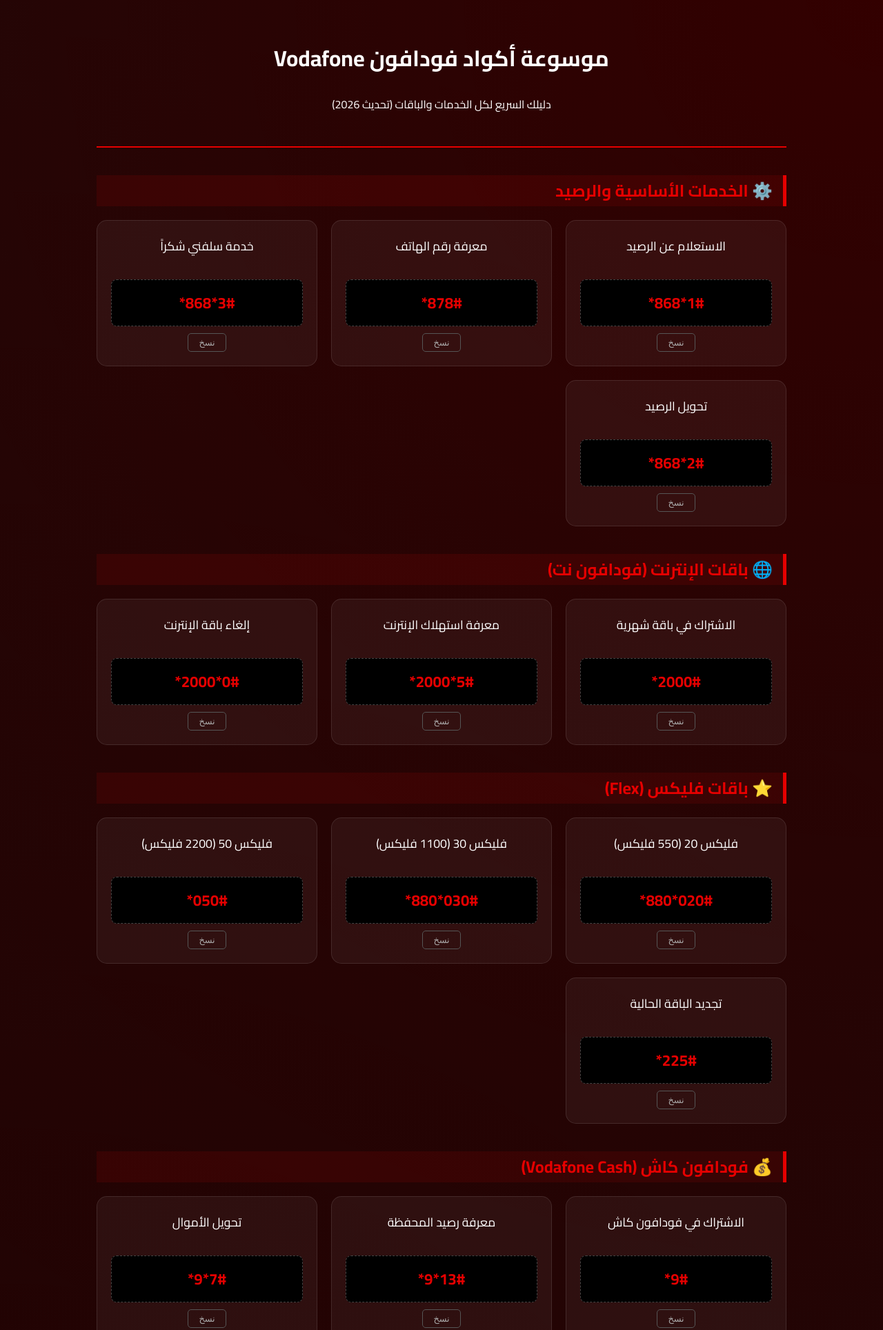
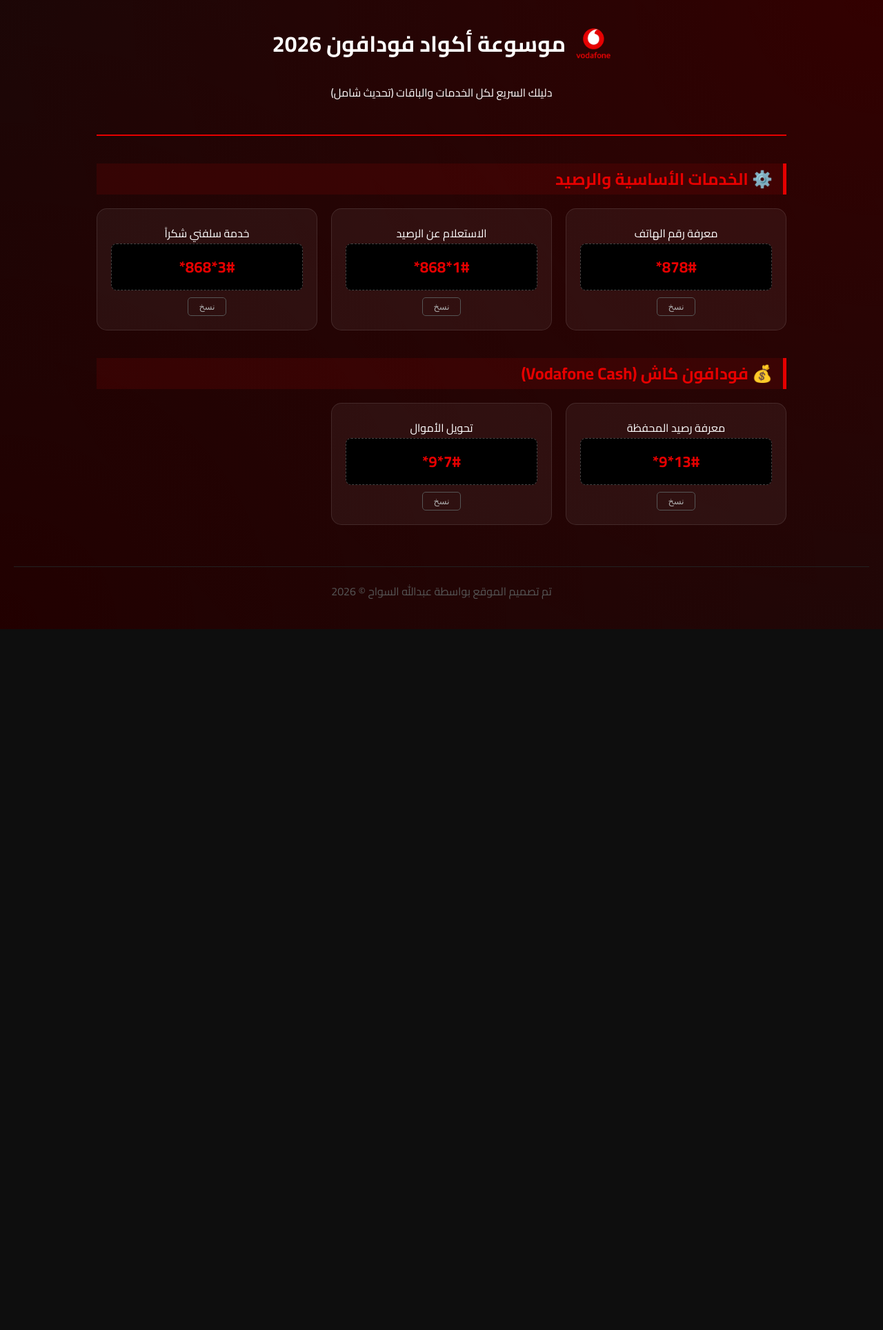
Before and after one commit to abdoahmed17087-beep/vodafone-codes, a plain HTML site: page index.html in a window 1280 px wide. Shown: the part 17-1945 px from the top of the page at 69% size. After the commit the page ends 929 px from the top, so only its background shows below. Drawn offline with Linux system fonts and the light colour scheme.

Commit message:
Update index.html

```diff
--- a/index.html
+++ b/index.html
@@ -23,11 +23,32 @@
 
         .container { max-width: 1000px; margin: 0 auto; }
 
+        /* تنسيق الهيدر مع الصورة والعنوان */
         header {
-            text-align: center;
+            display: flex;
+            flex-direction: column;
+            align-items: center;
+            justify-content: center;
             padding: 30px;
             border-bottom: 2px solid var(--voda-red);
             margin-bottom: 30px;
+        }
+
+        .header-title-wrapper {
+            display: flex;
+            align-items: center;
+            gap: 15px; /* المسافة بين الصورة والعنوان */
+            margin-bottom: 10px;
+        }
+
+        .voda-logo {
+            width: 50px; /* حجم الشعار */
+            height: auto;
+        }
+
+        header h1 {
+            margin: 0;
+            font-size: 2rem;
         }
 
         .section-title {
@@ -60,14 +81,6 @@
             background: rgba(230, 0, 0, 0.05);
         }
 
-        .card-title {
-            font-size: 1.1rem;
-            margin-bottom: 15px;
-            display: block;
-            min-height: 50px;
-        }
-
-        /* حل مشكلة ظهور النجمة بعد الشباك */
         .code-text {
             background: #000;
             color: var(--voda-red);
@@ -102,21 +115,25 @@
 
 <div class="container">
     <header>
-        <h1>موسوعة أكواد فودافون Vodafone</h1>
-        <p>دليلك السريع لكل الخدمات والباقات (تحديث 2026)</p>
+        <div class="header-title-wrapper">
+            <!-- صورة شعار فودافون بجانب العنوان -->
+            <img src="d2VicA-removebg-preview.png" alt="Vodafone Logo" class="voda-logo">
+            <h1>موسوعة أكواد فودافون 2026</h1>
+        </div>
+        <p>دليلك السريع لكل الخدمات والباقات (تحديث شامل)</p>
     </header>
 
     <!-- القسم 1: الخدمات الأساسية -->
     <h2 class="section-title">⚙️ الخدمات الأساسية والرصيد</h2>
     <div class="grid">
         <div class="card">
-            <span class="card-title">الاستعلام عن الرصيد</span>
-            <div class="code-text" onclick="copyCode('*868*1#')">*868*1#</div>
+            <span class="card-title">معرفة رقم الهاتف</span>
+            <div class="code-text" onclick="copyCode('*878#')">*878#</div>
             <button class="copy-btn">نسخ</button>
         </div>
         <div class="card">
-            <span class="card-title">معرفة رقم الهاتف</span>
-            <div class="code-text" onclick="copyCode('*878#')">*878#</div>
+            <span class="card-title">الاستعلام عن الرصيد</span>
+            <div class="code-text" onclick="copyCode('*868*1#')">*868*1#</div>
             <button class="copy-btn">نسخ</button>
         </div>
         <div class="card">
@@ -124,66 +141,11 @@
             <div class="code-text" onclick="copyCode('*868*3#')">*868*3#</div>
             <button class="copy-btn">نسخ</button>
         </div>
-        <div class="card">
-            <span class="card-title">تحويل الرصيد</span>
-            <div class="code-text" onclick="copyCode('*868*2*الرقم*المبلغ#')">*868*2#</div>
-            <button class="copy-btn">نسخ</button>
-        </div>
     </div>
 
-    <!-- القسم 2: الإنترنت -->
-    <h2 class="section-title">🌐 باقات الإنترنت (فودافون نت)</h2>
-    <div class="grid">
-        <div class="card">
-            <span class="card-title">الاشتراك في باقة شهرية</span>
-            <div class="code-text" onclick="copyCode('*2000*المبلغ#')">*2000#</div>
-            <button class="copy-btn">نسخ</button>
-        </div>
-        <div class="card">
-            <span class="card-title">معرفة استهلاك الإنترنت</span>
-            <div class="code-text" onclick="copyCode('*2000*5#')">*2000*5#</div>
-            <button class="copy-btn">نسخ</button>
-        </div>
-        <div class="card">
-            <span class="card-title">إلغاء باقة الإنترنت</span>
-            <div class="code-text" onclick="copyCode('*2000*0#')">*2000*0#</div>
-            <button class="copy-btn">نسخ</button>
-        </div>
-    </div>
-
-    <!-- القسم 3: فليكس -->
-    <h2 class="section-title">⭐ باقات فليكس (Flex)</h2>
-    <div class="grid">
-        <div class="card">
-            <span class="card-title">فليكس 20 (550 فليكس)</span>
-            <div class="code-text" onclick="copyCode('*880*020#')">*880*020#</div>
-            <button class="copy-btn">نسخ</button>
-        </div>
-        <div class="card">
-            <span class="card-title">فليكس 30 (1100 فليكس)</span>
-            <div class="code-text" onclick="copyCode('*880*030#')">*880*030#</div>
-            <button class="copy-btn">نسخ</button>
-        </div>
-        <div class="card">
-            <span class="card-title">فليكس 50 (2200 فليكس)</span>
-            <div class="code-text" onclick="copyCode('*050#')">*050#</div>
-            <button class="copy-btn">نسخ</button>
-        </div>
-        <div class="card">
-            <span class="card-title">تجديد الباقة الحالية</span>
-            <div class="code-text" onclick="copyCode('*225#')">*225#</div>
-            <button class="copy-btn">نسخ</button>
-        </div>
-    </div>
-
-    <!-- القسم 4: فودافون كاش -->
+    <!-- القسم 2: فودافون كاش -->
     <h2 class="section-title">💰 فودافون كاش (Vodafone Cash)</h2>
     <div class="grid">
-        <div class="card">
-            <span class="card-title">الاشتراك في فودافون كاش</span>
-            <div class="code-text" onclick="copyCode('*9#')">*9#</div>
-            <button class="copy-btn">نسخ</button>
-        </div>
         <div class="card">
             <span class="card-title">معرفة رصيد المحفظة</span>
             <div class="code-text" onclick="copyCode('*9*13#')">*9*13#</div>
@@ -191,37 +153,7 @@
         </div>
         <div class="card">
             <span class="card-title">تحويل الأموال</span>
-            <div class="code-text" onclick="copyCode('*9*7*الرقم*المبلغ#')">*9*7#</div>
-            <button class="copy-btn">نسخ</button>
-        </div>
-        <div class="card">
-            <span class="card-title">أقرب فرع فودافون كاش</span>
-            <div class="code-text" onclick="copyCode('*9*9#')">*9*9#</div>
-            <button class="copy-btn">نسخ</button>
-        </div>
-    </div>
-
-    <!-- القسم 5: خدمات إضافية -->
-    <h2 class="section-title">📞 خدمات إضافية</h2>
-    <div class="grid">
-        <div class="card">
-            <span class="card-title">خدمة العملاء (خط فودافون)</span>
-            <div class="code-text" onclick="copyCode('888')">888</div>
-            <button class="copy-btn">نسخ</button>
-        </div>
-        <div class="card">
-            <span class="card-title">كلمني شكراً (فودافون)</span>
-            <div class="code-text" onclick="copyCode('*505*الرقم#')">*505#</div>
-            <button class="copy-btn">نسخ</button>
-        </div>
-        <div class="card">
-            <span class="card-title">خاصية الانتظار</span>
-            <div class="code-text" onclick="copyCode('*43#')">*43#</div>
-            <button class="copy-btn">نسخ</button>
-        </div>
-        <div class="card">
-            <span class="card-title">إلغاء الكول تون</span>
-            <div class="code-text" onclick="copyCode('*550*0#')">*550*0#</div>
+            <div class="code-text" onclick="copyCode('*9*7#')">*9*7#</div>
             <button class="copy-btn">نسخ</button>
         </div>
     </div>
```
